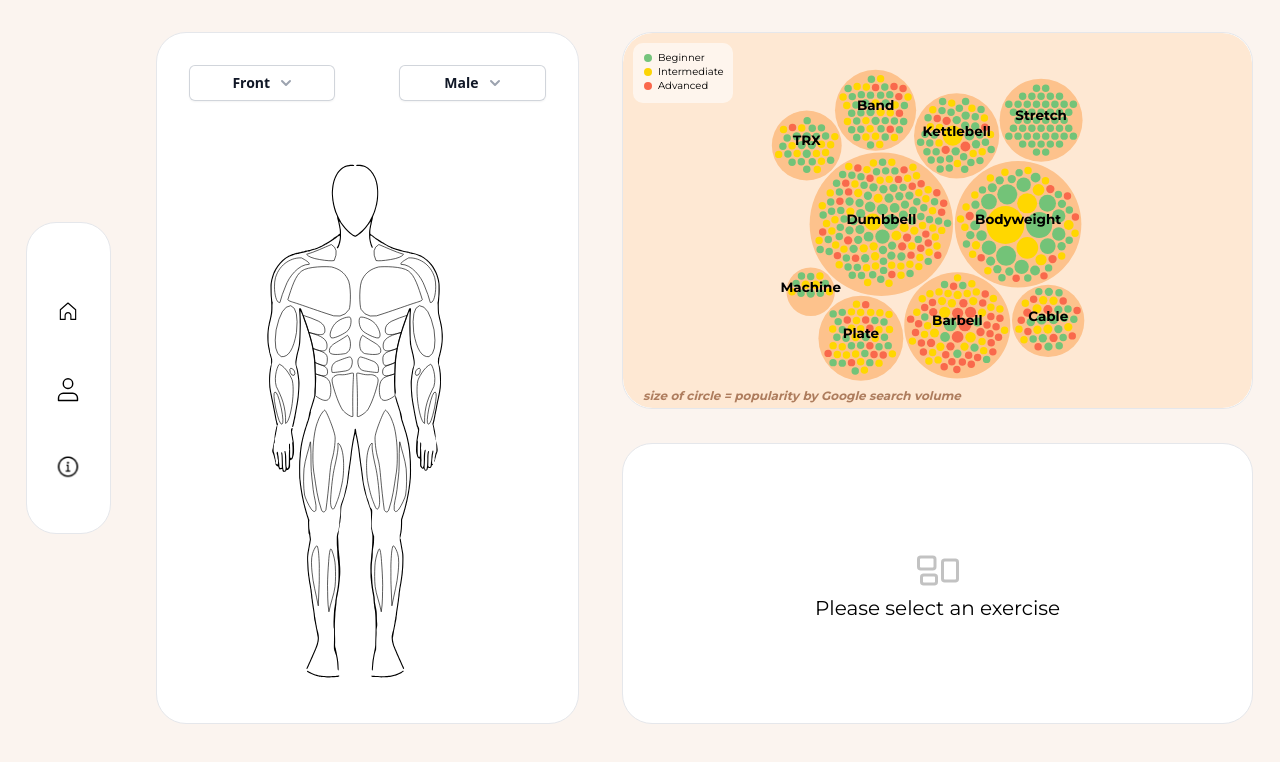
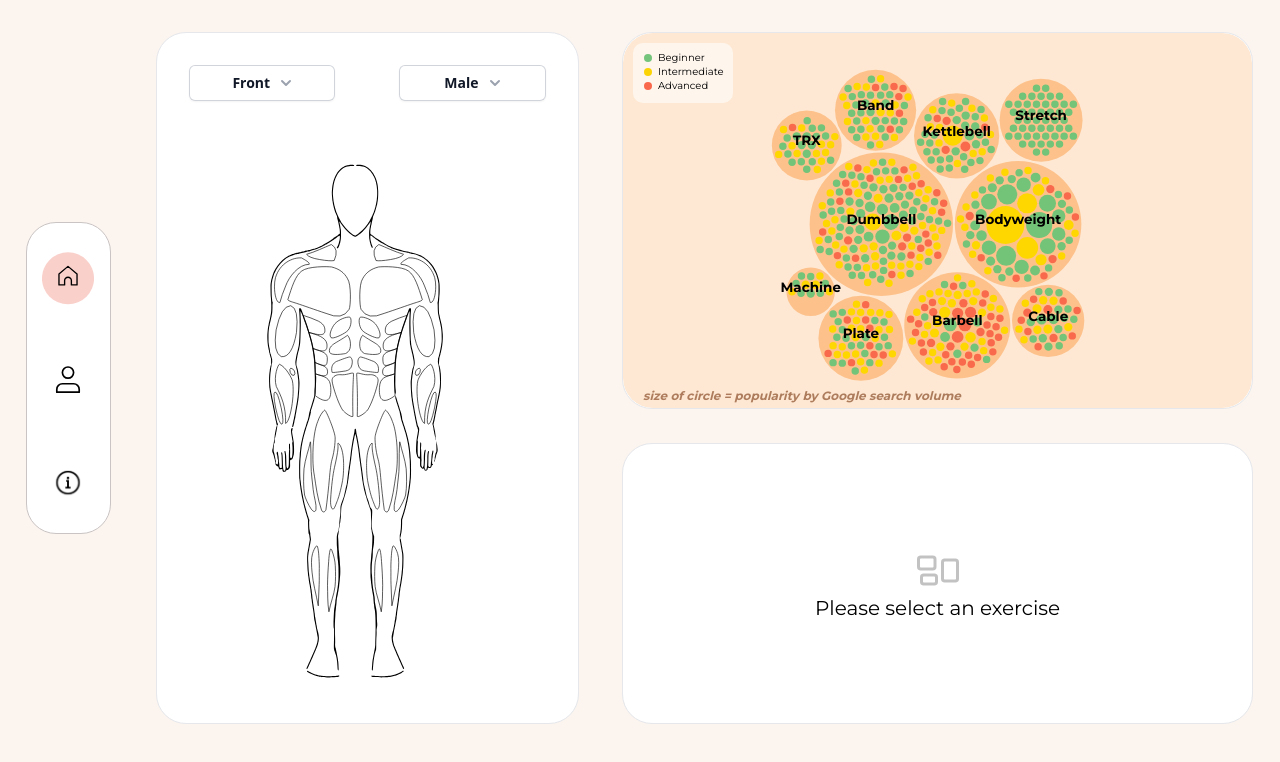
Before and after one commit to ernum/Vizercise, a Next.js app: page / in a window 1280 px wide. Shown: the top 762 px of the page. Built offline with nearby package versions, Linux system fonts and the light colour scheme.

Commit message:
feat: Add circular highlight to menu items

```diff
--- a/src/components/Buttons.js
+++ b/src/components/Buttons.js
@@ -1,11 +1,8 @@
 import { Menu, Transition, Fragment } from "@headlessui/react";
 import { ChevronDownIcon } from "@heroicons/react/solid";
+import { classNames } from "./Functions";
 
 export default function BodyButton(props) {
-  function classNames(...classes) {
-    return classes.filter(Boolean).join(" ");
-  }
-
   return (
     <Menu as="div" className="relative inline-block text-left z-50">
       <div>
--- a/src/components/Functions.js
+++ b/src/components/Functions.js
@@ -1,4 +1,8 @@
 const dataReq = require("../../public/scraped-data.json");
+
+function classNames(...classes) {
+  return classes.filter(Boolean).join(" ");
+}
 
 function GetExercises(currentMuscle) {
   return currentMuscle == null
@@ -146,6 +150,7 @@ function GetExercisesByEquipment(equipmentArg) {
 }
 
 export {
+  classNames,
   GetExercises,
   GetExerciseById,
   GetUniqueAttributes,
--- a/src/components/Navbar.js
+++ b/src/components/Navbar.js
@@ -1,38 +1,42 @@
 import Link from "next/link";
 import { useRouter } from "next/router";
+import { classNames } from "./Functions";
 
 function NavLink({ href, children }) {
   const router = useRouter();
-  return <Link href={href}>{children}</Link>;
+  return (
+    <Link
+      href={href}
+      className={classNames(
+        router.pathname == encodeURI(href)
+          ? " bg-[url('/icons/circular-hightlight.svg')] bg-no-repeat bg-[center_bottom_98%] bg-contain"
+          : "",
+        "px-3 py-3 mt-14 h-full w-full"
+      )}
+    >
+      {children}
+    </Link>
+  );
 }
 
 export default function Navbar() {
   return (
     <nav
-      className="box-border absolute w-[6.67%] h-[39%] left-[2%] top-[27.7%]
-                bg-white border-[1px] border-solid border-[##CAC4C4] rounded-[30px]
+      className="grid grid-rows-3 justify-center items-center box-border absolute w-[6.67%] h-[39%] left-[2%] top-[27.7%]
+                bg-white border-[1px] border-solid border-[#CAC4C4] rounded-[30px]
                 shadown-black/25"
     >
-      <div className="relative flex flex-col items-center justify-center p-0 h-full">
       <NavLink href="/">
-          <img
-            src="/icons/icon-1.svg"
-            className="absolute flex-none order-none flex-grow-0 w-[29.5%] h-[7.84%] left-[34.8%] top-[25%] "
-          />
+        <img src="/icons/icon-1.svg" className="h-[35%]" />
       </NavLink>
+
       <NavLink href="/workout">
-          <img
-            src="/icons/icon-2.svg"
-            className="absolute flex-none order-none flex-grow-0 w-[29.5%] h-[7.84%] left-[34.8%] top-[50%] "
-          />
+        <img src="/icons/icon-2.svg" className="h-[35%]" />
       </NavLink>
+
       <NavLink href="/about">
-          <img
-            src="/icons/icon-3.svg"
-            className="absolute flex-none order-none flex-grow-0 w-[29.5%] h-[7.84%] left-[34.8%] top-[75%]"
-          />
+        <img src="/icons/icon-3.svg" className="h-[35%]" />
       </NavLink>
-      </div>
     </nav>
   );
 }
```
Also changed, not shown: public/icons/circular-hightlight.svg (added), public/icons/icon-2.svg. Lines whose indentation alone changed are shown as unchanged.
